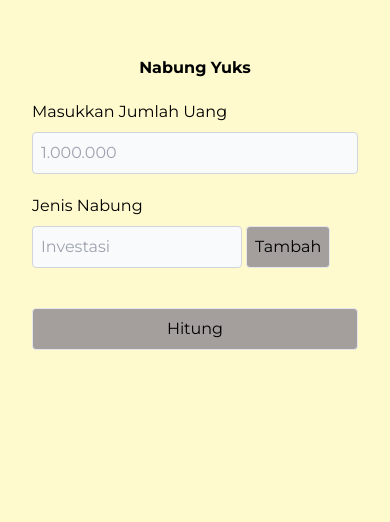
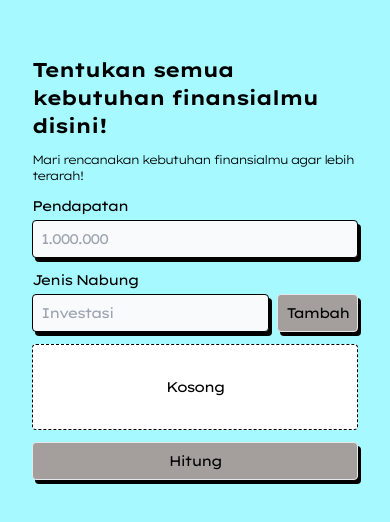
Before and after one commit to dazmy/finblance, an Angular app: page / in a window 390 px wide. Shown: the top 522 px of the page. Built offline with nearby package versions, Linux system fonts and the light colour scheme.

Commit message:
neo style mobile

```diff
--- a/src/app/app.component.html
+++ b/src/app/app.component.html
@@ -1,61 +1,76 @@
-<div class="container py-14 flex flex-col gap-5">
-  <div>
-    <h1 class="text-center font-bold">Nabung Yuks</h1>
+<div class="container py-14 flex flex-col gap-3">
+  <div class="flex flex-col gap-3">
+    <h1 class="font-bold text-xl">Tentukan semua kebutuhan finansialmu disini!</h1>
+    <p class="font-light text-xs">Mari rencanakan kebutuhan finansialmu agar lebih terarah!</p>
   </div>
   <!-- input how much money do they save? -->
-  <div>
-    <label for="money" class="block mb-2">Masukkan Jumlah Uang</label>
+  <div class="flex flex-col gap-1 text-sm">
+    <label for="money">Pendapatan</label>
     <input
       type="text"
       id="money"
-      class="border bg-gray-50 border-gray-300 rounded w-full p-2"
+      class="border border-black bg-gray-50 rounded w-full p-2 focus:outline-none shadow-neo-input"
       placeholder="1.000.000"
       appDecimal
       [formControl]="money"
       (input)="isCalculate = false"
       required />
   </div>
-  <!-- <hr class="border border-cyan-100 rounded"> -->
-  <div class="typesavings">
-    <label for="type" class="block mb-2">Jenis Nabung</label>
+  <!-- JENIS NABUNG -->
+  <div class="flex flex-col gap-1 text-sm">
+    <label for="type">Jenis Nabung</label>
+    <div class="flex flex-row gap-2">
       <input
         type="text"
         id="type"
-      class="border bg-gray-50 border-gray-300 rounded p-2 mr-1"
+        class="border border-black bg-gray-50 rounded w-full p-2 focus:outline-none shadow-neo-input"
         placeholder="Investasi"
         [formControl]="typeSaving"
         (keydown.enter)="addTypeSaving()"
         required />
       <button
-      class="border p-2 bg-cyan-200 rounded"
+        class="border p-2 bg-button-neo-yellow rounded shadow-neo-input"
         (click)="addTypeSaving()"
         [disabled]="!typeSaving.value || !money.value">
         Tambah
       </button>
     </div>
-  <div class="listsavings grid grid-cols-1 md:grid-cols-2 lg:grid-cols-3 gap-2">
+  </div>
+  <!-- LIST TYPE SAVING -->
+  <div class="grid grid-cols-1 md:grid-cols-2 lg:grid-cols-3 gap-3 text-sm">
     @for (type of listTypeSaving.value; track $index) {
-      <div class="text-sm rounded border bg-lime-600 p-2 flex flex-col gap-1">
-        <p>{{ type?.name }} ({{ type?.percent }}%)</p>
+      <div class="rounded border border-black shadow-neo-input p-2 flex flex-col gap-1" [style.backgroundColor]="type?.color">
+        <p><span class="font-bold">{{ type?.name }}</span> ({{ type?.percent }}%)</p>
         <div class="flex flex-row items-center gap-2">
           <input
             type="text"
             class="flex-1 border bg-gray-50 border-gray-300 rounded p-1"
-            placeholder="berapa persen"
+            [placeholder]="type?.percent"
             appMaxPercent
             (input)="setPercent($event, $index)">
-          <div class="bg-red-500 w-5 rounded-full text-center cursor-pointer" (click)="deleteTypeSaving($index)">X</div>
+          <div
+            class="bg-red-500 w-5 h-5 rounded-full text-center cursor-pointer text-white flex"
+            (click)="deleteTypeSaving($index)">
+            <svg xmlns="http://www.w3.org/2000/svg" viewBox="0 0 384 512" class="m-auto h-4 w-4">
+              <path fill="white" d="M342.6 150.6c12.5-12.5 12.5-32.8 0-45.3s-32.8-12.5-45.3 0L192 210.7 86.6 105.4c-12.5-12.5-32.8-12.5-45.3 0s-12.5 32.8 0 45.3L146.7 256 41.4 361.4c-12.5 12.5-12.5 32.8 0 45.3s32.8 12.5 45.3 0L192 301.3 297.4 406.6c12.5 12.5 32.8 12.5 45.3 0s12.5-32.8 0-45.3L237.3 256 342.6 150.6z"/>
+            </svg>
           </div>
+        </div>
+      </div>
+    } @empty {
+      <div class="py-8 text-center bg-white border border-black w-full rounded border-dashed">
+        Kosong
       </div>
     }
   </div>
   <!-- button generate card -->
   <button
-    class="border p-2 bg-cyan-200 rounded"
+    class="border p-2 bg-button-neo-yellow rounded text-sm shadow-neo-input"
     (click)="calculate()"
     [disabled]="!money.value || !listTypeSaving.length">
     Hitung
   </button>
+  <!-- card generate percent * nabung -->
   @if (isCalculate) {
     <div class="listcard grid grid-cols-1 md:grid-cols-2 lg:grid-cols-3 gap-2">
       @for (type of listTypeSaving.value; track $index) {
--- a/src/app/app.component.ts
+++ b/src/app/app.component.ts
@@ -42,10 +42,12 @@ export class AppComponent implements OnInit {
     }
 
     this.isCalculate = false;
+    // generate color
     const data: PercentSaving = {
       name: this.typeSaving.value,
       percent: 0,
       savings: 0,
+      color: '#FFA6F6'
     }
     const control = new FormControl(data);
     this.listTypeSaving.push(control);
--- a/src/app/components/card/card.component.html
+++ b/src/app/components/card/card.component.html
@@ -1,7 +1,8 @@
-<div class="px-2 py-3 border border-red-500 rounded flex flex-col">
-  <h3 class="text-md md:text-lg flex flex-row justify-between">
-    <p>{{ datas.name }}</p>
-    <p>{{ datas.percent }}%</p>
-  </h3>
-  <h1 class="text-lg md:text-2xl font-semibold">Rp {{ datas.savings | number: '1.0-2' }}</h1>
+<div class="border border-black rounded flex flex-row shadow-neo-input" [style.backgroundColor]="datas.color">
+  <div class="flex flex-col px-2 py-3 flex-1">
+    <p class="font-bold text-sm">{{ datas.name }}</p>
+    <p class="text-sm">{{ datas.percent }}%</p>
+    <h1 class="text-md md:text-2xl font-semibold">Rp {{ datas.savings | number: '1.0-2' }}</h1>
+  </div>
+  <div class="bg-white px-2 text-white rounded-r-[3px]">.</div>
 </div>
--- a/src/app/interfaces/PercentSaving.ts
+++ b/src/app/interfaces/PercentSaving.ts
@@ -2,4 +2,5 @@ export interface PercentSaving {
   name: string;
   percent: number;
   savings: number;
+  color: string;
 }
--- a/src/index.html
+++ b/src/index.html
@@ -7,10 +7,8 @@
   <meta name="viewport" content="width=device-width, initial-scale=1">
   <link rel="icon" type="image/svg+xml" href="/favicon2.svg" />
   <link rel="preconnect" href="https://fonts.googleapis.com">
-<link rel="preconnect" href="https://fonts.gstatic.com" crossorigin>
-<link
-  href="https://fonts.googleapis.com/css2?family=Montserrat:ital,wght@0,100..900;1,100..900&family=Poppins:ital,wght@0,100;0,200;0,300;0,400;0,500;0,600;0,700;0,800;0,900;1,100;1,200;1,300;1,400;1,500;1,600;1,700;1,800;1,900&display=swap"
-  rel="stylesheet">
+  <link rel="preconnect" href="https://fonts.gstatic.com" crossorigin>
+  <link href="https://fonts.googleapis.com/css2?family=Lexend+Giga:wght@100..900&display=swap" rel="stylesheet">
 </head>
 <body>
   <app-root></app-root>
--- a/src/styles.scss
+++ b/src/styles.scss
@@ -5,7 +5,8 @@
 
 @layer base {
   html {
-    font-family: "Montserrat", sans-serif;
-    background-color: lemonchiffon;
+    font-family: "Lexend Giga", sans-serif;
+    letter-spacing: -0.1rem;
+    background-color: #A6FAFF;
   }
 }
--- a/tailwind.config.js
+++ b/tailwind.config.js
@@ -4,7 +4,14 @@ module.exports = {
     "./src/**/*.{html,ts}",
   ],
   theme: {
-    extend: {},
+    extend: {
+      boxShadow: {
+        'neo-input': '3px 4px 0px black',
+      },
+      backgroundColor: {
+        'button-neo-yellow': '#FFF59F'
+      }
+    },
     container: {
       center: true,
       padding: '2rem',
```
Lines whose indentation alone changed are shown as unchanged.
